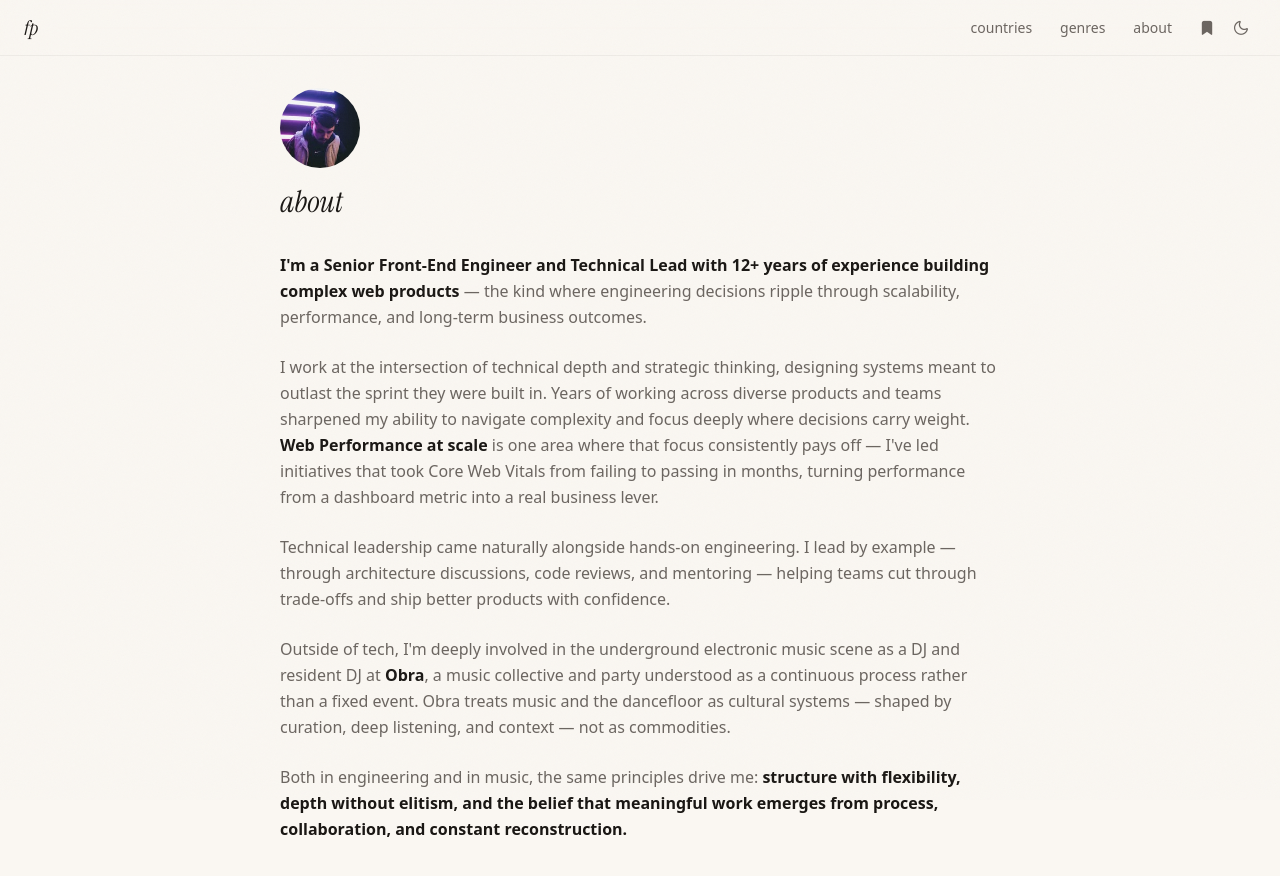
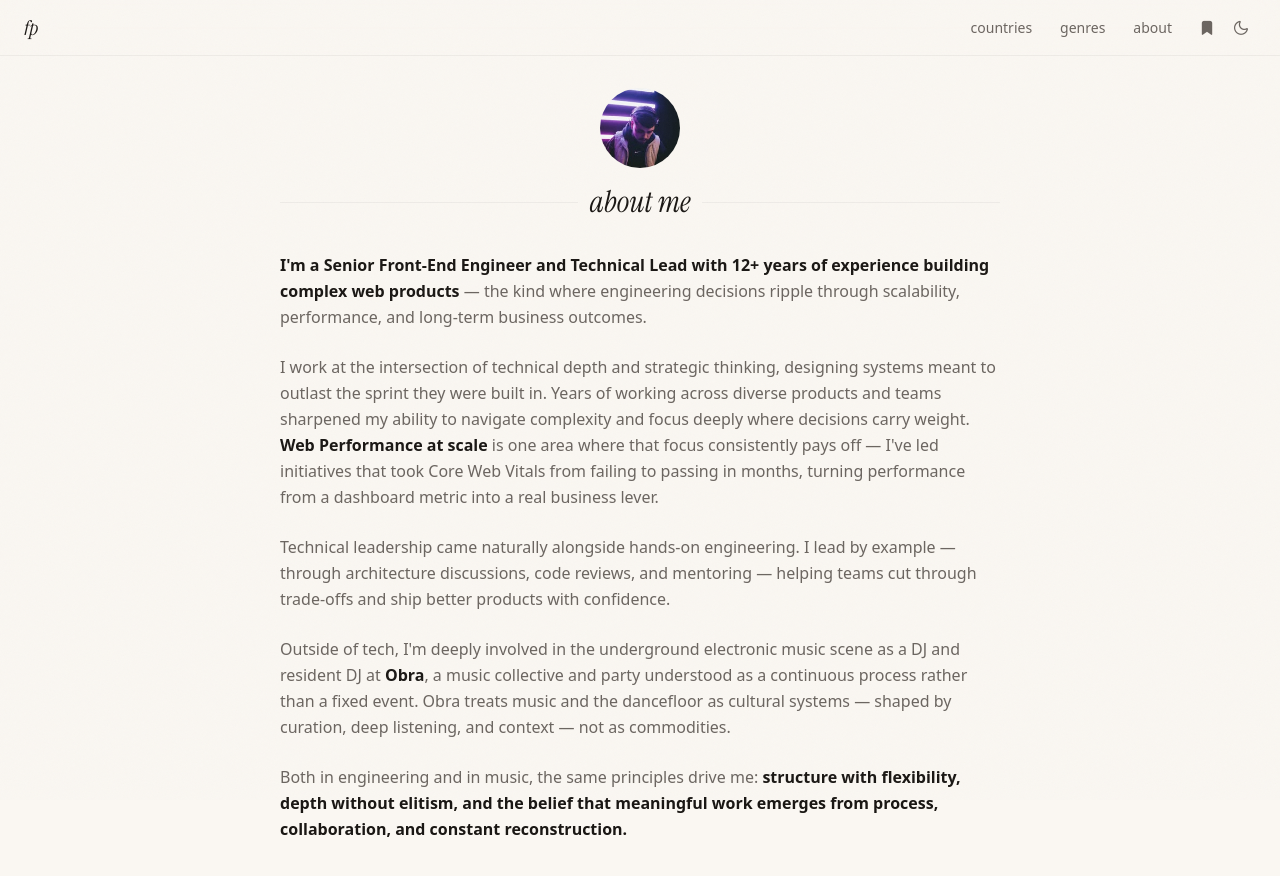
Before and after one commit to fepucinelli/personal-page, a Nuxt app: page /about in a window 1280 px wide. Shown: the top 876 px of the page. Built offline with nearby package versions, Linux system fonts and the light colour scheme; a web font is replaced by a local one.

Commit message:
center about page header with avatar and decorative lines
Co-Authored-By: Claude Opus 4.6 <noreply@anthropic.com>

```diff
--- a/pages/about.vue
+++ b/pages/about.vue
@@ -8,13 +8,17 @@ useSeoPage({
 
 <template>
   <div class="px-6 py-8 max-w-3xl mx-auto">
-    <div class="mb-8">
+    <div class="mb-8 flex flex-col items-center">
       <img
         src="/avatar.jpg"
         alt="Felipe Pucinelli"
         class="w-20 h-20 rounded-full object-cover mb-4"
       />
-      <h1 class="font-display text-3xl italic text-ink dark:text-neutral-100">about</h1>
+      <div class="flex items-center gap-3 w-full">
+        <div class="h-px flex-1 bg-ink/5 dark:bg-white/5" />
+        <h1 class="font-display text-3xl italic text-ink dark:text-neutral-100 whitespace-nowrap">about me</h1>
+        <div class="h-px flex-1 bg-ink/5 dark:bg-white/5" />
+      </div>
     </div>
 
     <div class="space-y-6 text-base leading-relaxed text-ink-secondary dark:text-neutral-300">
```
